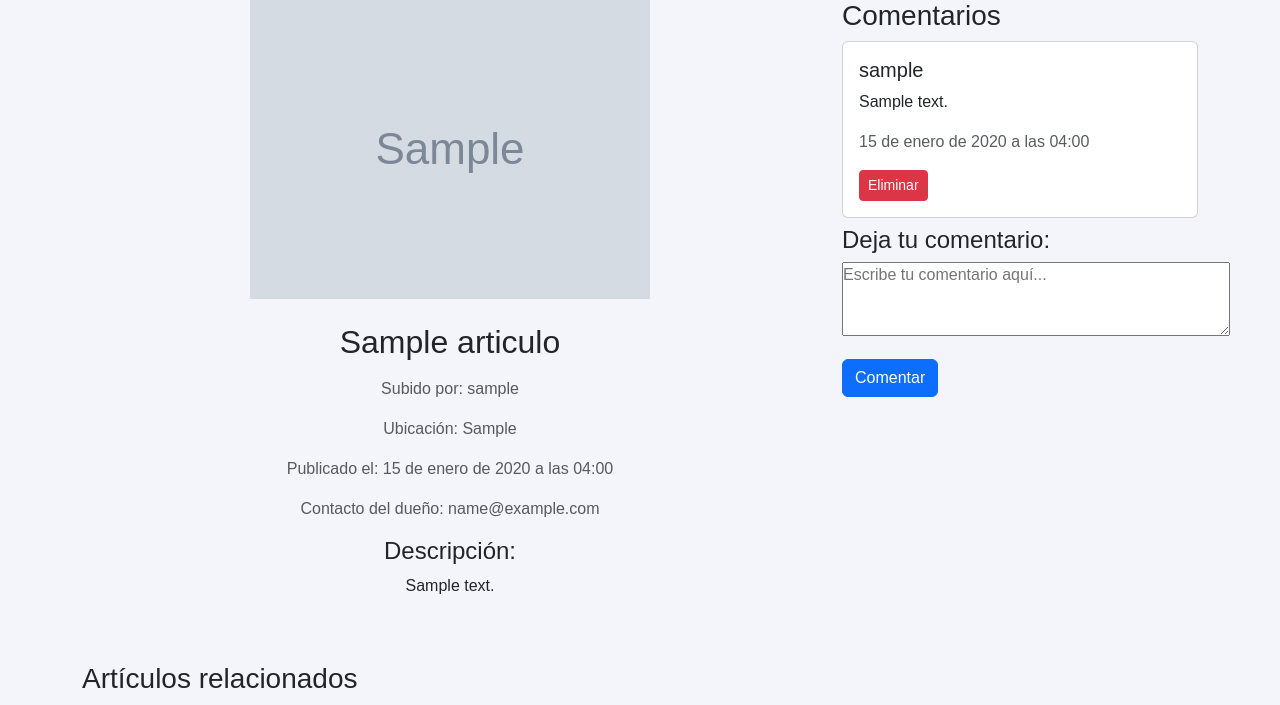
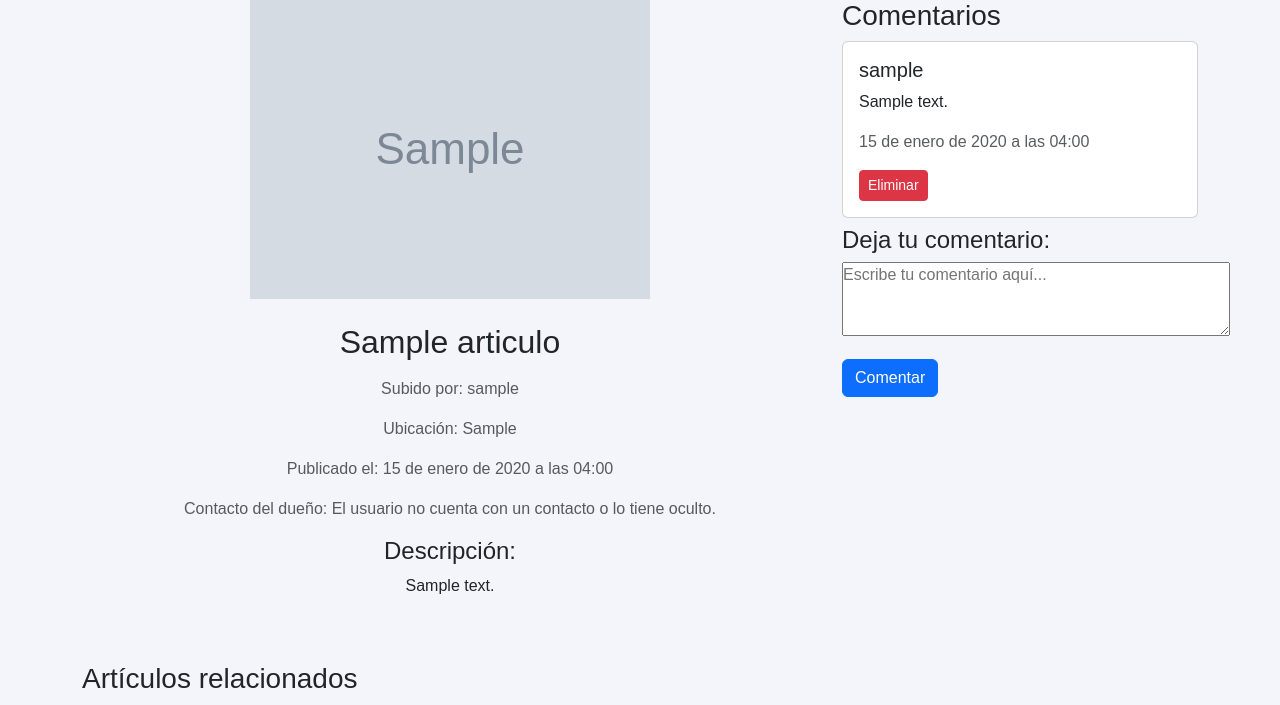
Before and after one commit to Ezequielpm/proyecto-web-ambiental, a Django app: page /articulo/1/ in a window 1280 px wide. Shown: the part 111-816 px from the top of the page. Run offline with Django 5.2, Linux system fonts and the light colour scheme; a user stored in the database is signed in; tables that the repository leaves empty hold one stand-in row (values such as "Sample post"); grey boxes marked "Sample" are stand-in pictures.

Commit message:
Se oculta el correo del usuario en los detalles del articulo

```diff
--- a/core/templates/core/articulo_detail.html
+++ b/core/templates/core/articulo_detail.html
@@ -40,7 +40,12 @@
                 <p class="text-muted">Subido por: {{ articulo.usuario.username }}</p>
                 <p class="text-muted">Ubicación: {{ articulo.ubicacion }}</p>
                 <p class="text-muted">Publicado el: {{ articulo.fecha_subida }}</p>
-                <p class="text-muted">Contacto del dueño: {{ articulo.usuario.email|default:"El usuario no cuenta con un contacto." }}</p>
+                {% if user.is_authenticated %}
+                <!-- <p class="text-muted">Contacto del dueño: {{ articulo.usuario.email|default:"El usuario no cuenta con un contacto." }}</p> -->
+                <p class="text-muted">Contacto del dueño: El usuario no cuenta con un contacto o lo tiene oculto.</p>
+                {% else %}
+                <p class="text-muted">Contacto del dueño: El usuario no cuenta con un contacto.</p>
+                {% endif %}
                 <h4>Descripción:</h4>
                 <p>{{ articulo.descripcion }}</p>
             </div>
```
